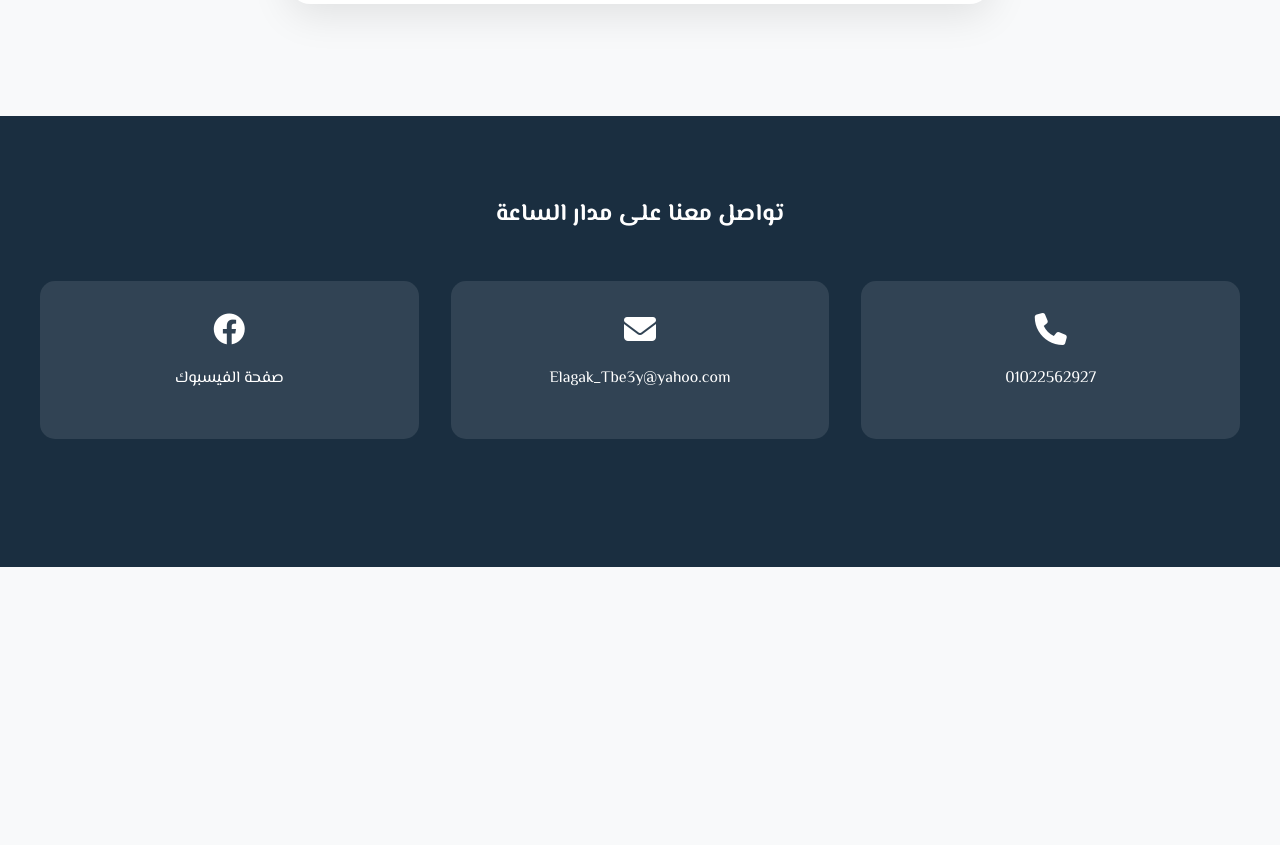
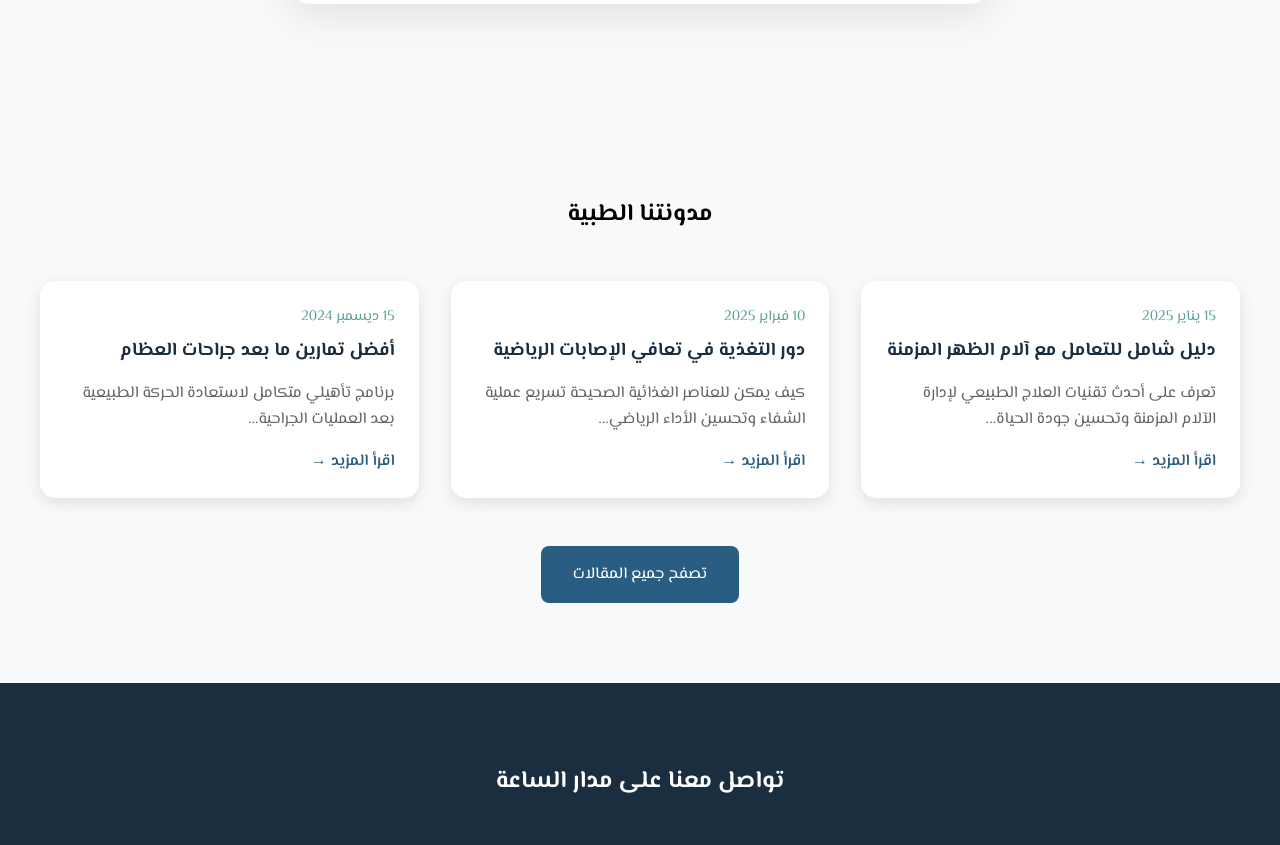
Before and after one commit to ElagkTbe3y/ElagkTbe3y, a plain HTML site: page index.html in a window 1280 px wide. Shown: the part 2305-3150 px from the top of the page. Before the commit the page ends 2872 px from the top, so only its background shows below. Drawn offline with Linux system fonts and the light colour scheme.

Commit message:
index.html

```diff
--- a/index.html
+++ b/index.html
@@ -312,6 +312,54 @@
             </form>
         </div>
     </section>
+     <!-- قسم المدونة -->
+    <section class="blog-section" id="blog" style="padding: 5rem 2rem; background: #f8f9fa;">
+        <h2 style="text-align: center; margin-bottom: 2rem;">مدونتنا الطبية</h2>
+        <div class="blog-grid" style="display: grid; grid-template-columns: repeat(auto-fit, minmax(300px, 1fr)); gap: 2rem; max-width: 1200px; margin: 3rem auto;">
+
+        <!-- مقالة 1 -->
+            <div class="blog-card" style="background: white; border-radius: 15px; overflow: hidden; box-shadow: 0 5px 15px rgba(0,0,0,0.1); transition: transform 0.3s;">
+                <div style="padding: 1.5rem;">
+                    <div style="color: var(--secondary); font-size: 0.9rem; margin-bottom: 0.5rem;">15 يناير 2025</div>
+                    <h3 style="color: var(--dark); margin-bottom: 1rem;">دليل شامل للتعامل مع آلام الظهر المزمنة</h3>
+                    <p style="color: #666; line-height: 1.6; margin-bottom: 1rem;">تعرف على أحدث تقنيات العلاج الطبيعي لإدارة الآلام المزمنة وتحسين جودة الحياة...</p>
+                    <a href="post1.html" style="color: var(--primary); text-decoration: none; font-weight: 600;">
+                        اقرأ المزيد →
+                    </a>
+                </div>
+            </div>
+
+        <!-- مقالة 2 -->
+            <div class="blog-card" style="background: white; border-radius: 15px; overflow: hidden; box-shadow: 0 5px 15px rgba(0,0,0,0.1); transition: transform 0.3s;">
+                <div style="padding: 1.5rem;">
+                    <div style="color: var(--secondary); font-size: 0.9rem; margin-bottom: 0.5rem;">10 فبراير 2025</div>
+                    <h3 style="color: var(--dark); margin-bottom: 1rem;">دور التغذية في تعافي الإصابات الرياضية</h3>
+                    <p style="color: #666; line-height: 1.6; margin-bottom: 1rem;">كيف يمكن للعناصر الغذائية الصحيحة تسريع عملية الشفاء وتحسين الأداء الرياضي...</p>
+                    <a href="post2.html" style="color: var(--primary); text-decoration: none; font-weight: 600;">
+                        اقرأ المزيد →
+                    </a>
+                </div>
+            </div>
+
+        <!-- مقالة 3 -->
+            <div class="blog-card" style="background: white; border-radius: 15px; overflow: hidden; box-shadow: 0 5px 15px rgba(0,0,0,0.1); transition: transform 0.3s;">
+                <div style="padding: 1.5rem;">
+                    <div style="color: var(--secondary); font-size: 0.9rem; margin-bottom: 0.5rem;">15 ديسمبر 2024</div>
+                    <h3 style="color: var(--dark); margin-bottom: 1rem;">أفضل تمارين ما بعد جراحات العظام</h3>
+                    <p style="color: #666; line-height: 1.6; margin-bottom: 1rem;">برنامج تأهيلي متكامل لاستعادة الحركة الطبيعية بعد العمليات الجراحية...</p>
+                    <a href="post3.html" style="color: var(--primary); text-decoration: none; font-weight: 600;">
+                        اقرأ المزيد →
+                    </a>
+                </div>
+            </div>
+        </div>
+
+        <div style="text-align: center; margin-top: 2rem;">
+            <a href="#" style="display: inline-block; background: var(--primary); color: white; padding: 1rem 2rem; border-radius: 8px; text-decoration: none; transition: transform 0.3s;">
+                تصفح جميع المقالات
+            </a>
+        </div>
+    </section>
 
     <section class="contact-section" id="contact">
         <h2 style="margin-bottom: 3rem;">تواصل معنا على مدار الساعة</h2>
```
